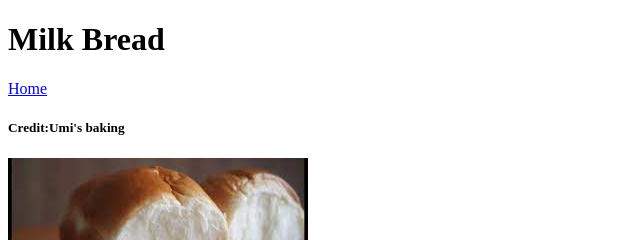
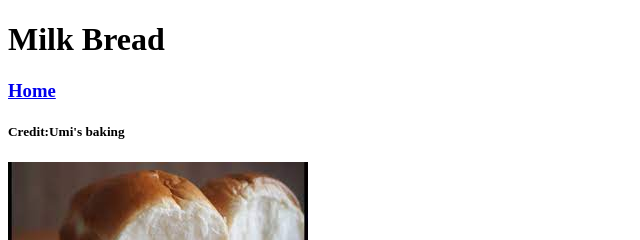
Before and after one commit to Sylvanus4296/odin-recipes, a plain HTML site: page recipes/tangzhong.html in a window 1280 px wide. Shown: the top 240 px of the page, 0-640 px from the left. Drawn offline with Linux system fonts and the light colour scheme.

Commit message:
Enlarged Home anchor for better visibility

```diff
--- a/recipes/tangzhong.html
+++ b/recipes/tangzhong.html
@@ -6,7 +6,7 @@
         </head>
         <body>
             <h1><strong>Milk Bread</strong></h1>
-            <a href="../index.html">Home</a>
+            <a href="../index.html"><h3>Home</h3></a>
             <h5>Credit:Umi's baking</h5>
             <img src="../img/tangzhong.jpeg"alt="Gorgeous Fluffy Brown Milk Bread">
             <H3>Gorgeous Fluffy Brown Milk Bread</H3>
```
Also changed, not shown: index.html (+1 -1 lines), recipes/bb-pancakes.html (+1 -1 lines).
